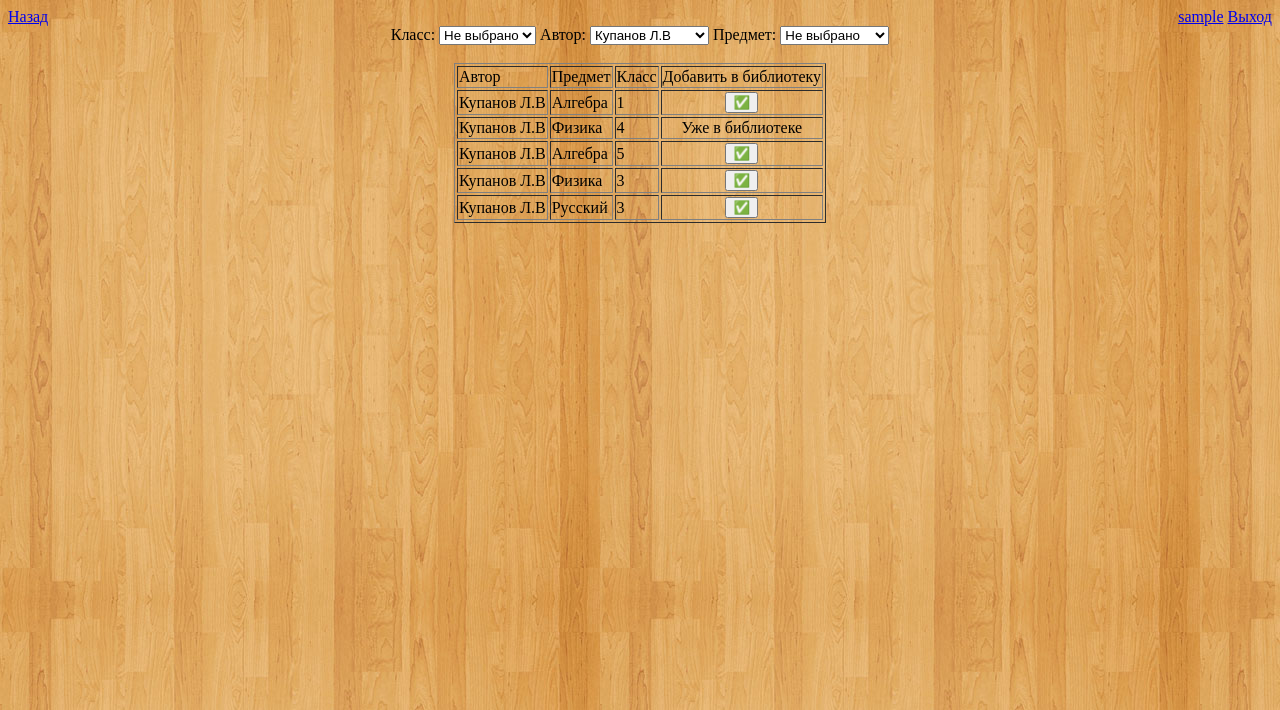
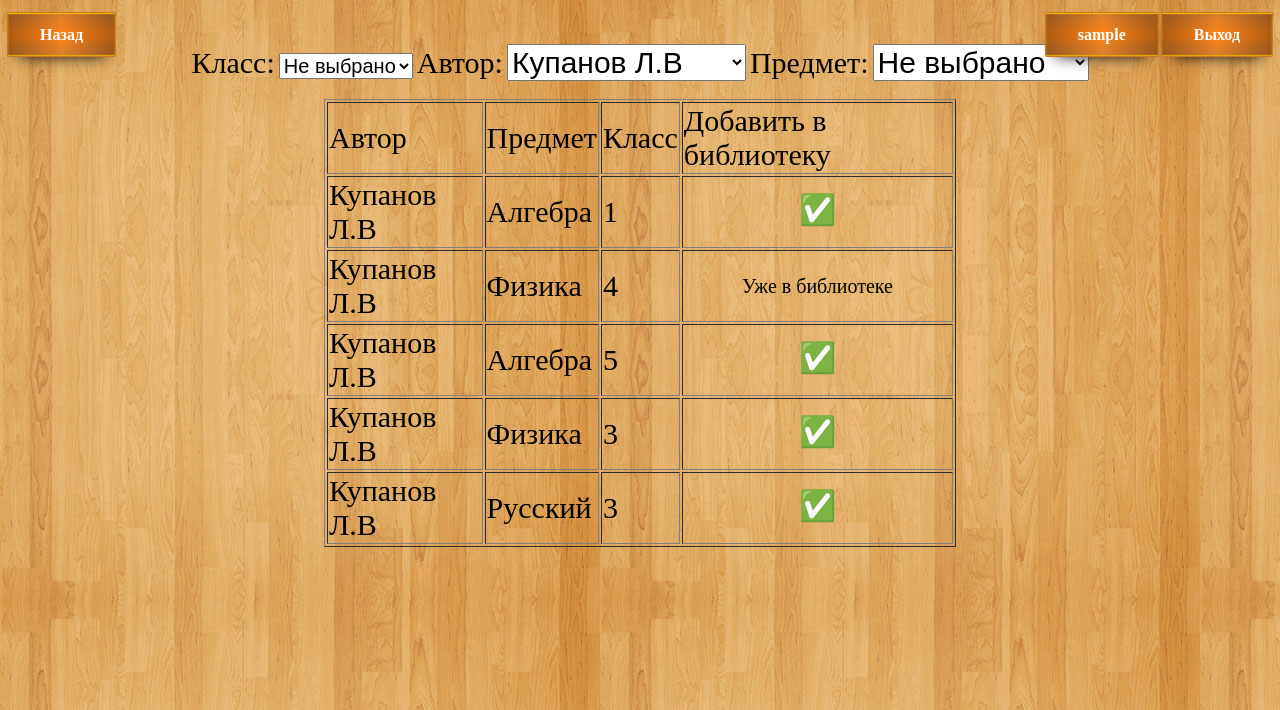
Before and after one commit to Xelopat/lib_444, a PHP site: page /all_books.php?author_id=1 in a window 1280 px wide. Shown: the top 710 px of the page. Run offline with PHP 8.4, Linux system fonts and the light colour scheme; the visitor is signed in with stand-in values (Sample User, id 1); data comes from the database, SQL or seed files in the repository; data that the repository does not hold is empty.

Commit message:
Add files via upload

```diff
--- a/all_books.php
+++ b/all_books.php
@@ -9,36 +9,36 @@
 		<link rel="stylesheet" href="style.css">
 		<title>Все книги</title>
 	</head>
-	<body>
+	<body><br/>
 		<div>
 			<div style="float:left;">
-				<a href="index.php">Назад</a>
+				<a class=button href="index.php">Назад</a>
 			</div>
 			<div style="float:right;">
 				<?php
 
 					if($_SESSION["my_login"] == "") echo
 					'<div>
-					<a href="login.php">Вход</a>
-					<a href="registration.php">Регистрация</a>
+					<a class=button href="login.php">Вход</a>
+					<a class=button href="registration.php">Регистрация</a>
 					</div>';
 					else echo
 					'<div>
-					<a href="profile.php">' . $_SESSION["my_login"] . '</a>
-					<a href="logout.php">Выход</a>
+					<a class=button href="profile.php">' . $_SESSION["my_login"] . '</a>
+					<a class=button href="logout.php">Выход</a>
 					</div>';
 				?>
 			</div>
 			<div class="clear"></div>
 		</div>
 		<div align="center">
-			<label>Класс:</label>
-			<select id="class_num" onchange=reload('')>
+			<label style="font-size: 30px">Класс:</label>
+			<select id="class_num" onchange=reload('') style="font-size: 20px">
 				<option value="0">Не выбрано</option><option value="1">1</option><option value="2">2</option><option value="3">3</option><option value="4">4</option><option value="5">5</option>
 				<option value="6">6</option><option value="7">7</option><option value="8">8</option><option value="9">9</option><option value="10">10</option><option value="11">11</option>
 			</select>
-			<label>Автор:</label>
-			<select id="author_id" onchange=reload('')>
+			<label style="font-size: 30px">Автор:</label>
+			<select id="author_id" onchange=reload('') style="font-size: 30px">
 				<option value="0">Не выбрано</option>
 				<?php
 					$all_authors = all_authors();
@@ -47,8 +47,8 @@
 					}
 				?>
 			</select>
-			<label>Предмет:</label>
-			<select id="subject_id" onchange=reload('')>
+			<label style="font-size: 30px">Предмет:</label>
+			<select id="subject_id" onchange=reload('') style="font-size: 30px">
 				<option value="0">Не выбрано</option>
 				<?php
 					$all_subjects = all_subjects();
@@ -58,7 +58,7 @@
 				?>
 			</select>
 		</div></br>
-		<table border="1" align="center">
+		<table border="1" align="center" width=50%>
 			<?php
 				$args = array($_GET["author_id"], $_GET["subject_id"], $_GET["class_num"]);
 				$info = "";
@@ -77,31 +77,31 @@
 				$info .= implode(" AND ", $all_info);
 				if($_GET["order"] != "") $info .= " ORDER BY " . $_GET["order"];
 				if(!$status){
-					echo "<td><p onclick=reload('author_id')>Автор</p></td><td><p onclick=reload('subject_id')>Предмет</p></td><td><p onclick=reload('class_num')>Класс</p></td>";
+					echo "<tr height=40px><td style='font-size:30px;'><p onclick=reload('author_id')>Автор</p></td><td style='font-size:30px;'><p onclick=reload('subject_id')>Предмет</p></td><td style='font-size:30px;'><p onclick=reload('class_num')>Класс</p></td></tr>";
 					$all_books = all_books($info);
 					if($all_books){
 						foreach($all_books as $row){
-							echo "<tr>";
+							echo "<tr height=40px>";
 							$author = get_author($row["author_id"]);
 							$subject = get_subject($row["subject_id"]);
 							$class = $row["class_num"];
-							echo "<td>$author</td><td>$subject</td><td>$class</td>";
+							echo "<td style='font-size:30px;'>$author</td><td style='font-size:30px;'>$subject</td><td style='font-size:30px;'>$class</td>";
 							echo "</tr>";
 						}
 					}
 				}
 				else{
-					echo "<td><p onclick=reload('author_id')>Автор</p></td><td><p onclick=reload('subject_id')>Предмет</p></td><td><p onclick=reload('class_num')>Класс</p></td><td><p>Добавить в библиотеку</p></td>";
+					echo "<tr height=40px><td style='font-size:30px;'><p onclick=reload('author_id')>Автор</p></td><td style='font-size:30px;'><p onclick=reload('subject_id')>Предмет</p></td><td style='font-size:30px;'><p onclick=reload('class_num')>Класс</p></td><td style='font-size:30px;'><p>Добавить в библиотеку</p></td></tr>";
 					$all_books = all_books($info);
 					if($all_books){
 						foreach($all_books as $row){
-							echo "<tr>";
+							echo "<tr height=40px>";
 							$author = get_author($row["author_id"]);
 							$subject = get_subject($row["subject_id"]);
 							$class = $row["class_num"];
 							$arr = $row['id'] . '_take';
-							if(!i_have_book($_SESSION["my_id"], $row["id"])) echo "<td>$author</td><td>$subject</td><td>$class</td><td align='center'><button onclick=send_form('$arr');>&#9989;</button></td>";
-							else echo "<td>$author</td><td>$subject</td><td>$class</td><td align='center'>Уже в библиотеке</td>";
+							if(!i_have_book($_SESSION["my_id"], $row["id"])) echo "<td style='font-size:30px;'>$author</td><td style='font-size:30px;'>$subject</td><td style='font-size:30px;'>$class</td><td style='font-size:30px;' align='center'><p style='height: 40px; width: 40px; font-size:30px;cursor:pointer' onclick=send_form('$arr',this);>&#9989;</p></td>";
+							else echo "<td style='font-size:30px;'>$author</td><td style='font-size:30px;'>$subject</td><td style='font-size:30px;'>$class</td><td style='font-size:20px;' align='center'>Уже в библиотеке</td>";
 							echo "</tr>";
 						}
 					}
@@ -127,7 +127,9 @@
 		if(searchString.get('author_id')) document.getElementById("author_id").value = searchString.get('author_id');
 		if(searchString.get('subject_id')) document.getElementById("subject_id").value = searchString.get('subject_id');
 
-	async function send_form(arr){
+		async function send_form(arr, button){
+			button.innerHTML = "Уже в библиотеке";
+			button.style = 'font-size:20px;'
 			let formData = new FormData();
 			let id = arr.split("_")[0];
 			let type = arr.split("_")[1];
@@ -138,8 +140,7 @@
 				body: formData
 			});
 			let result = await response.text();
-	if(result == "failed") alert("У вас уже есть эта книга");
-	else location.reload();
+			//else location.reload();
 		}
 	</script>
 </html>
```
Lines whose indentation alone changed are shown as unchanged.
